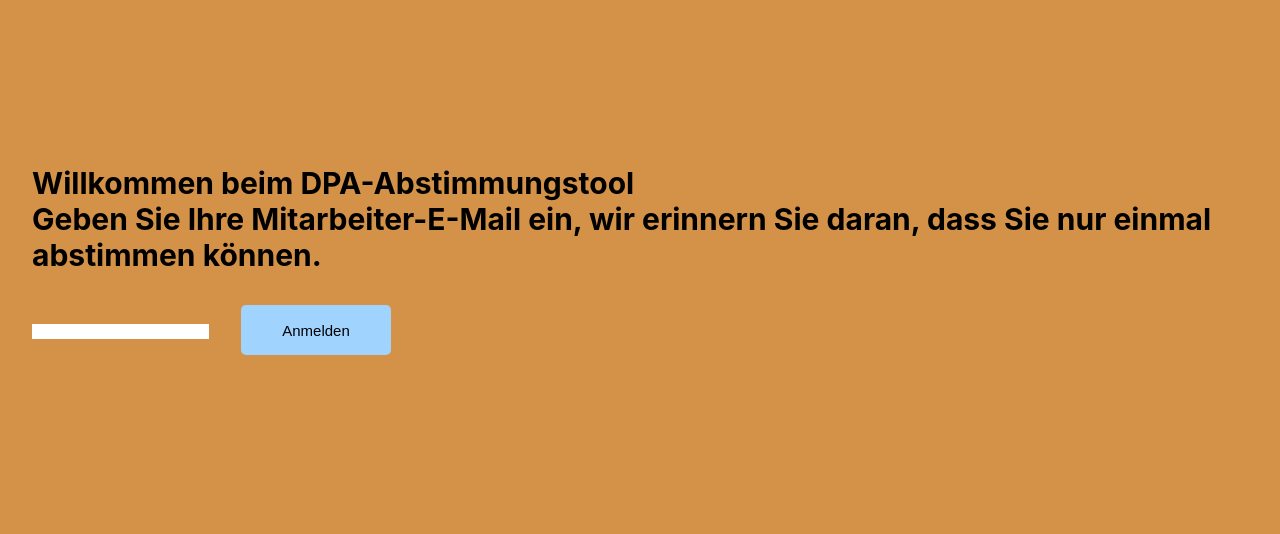
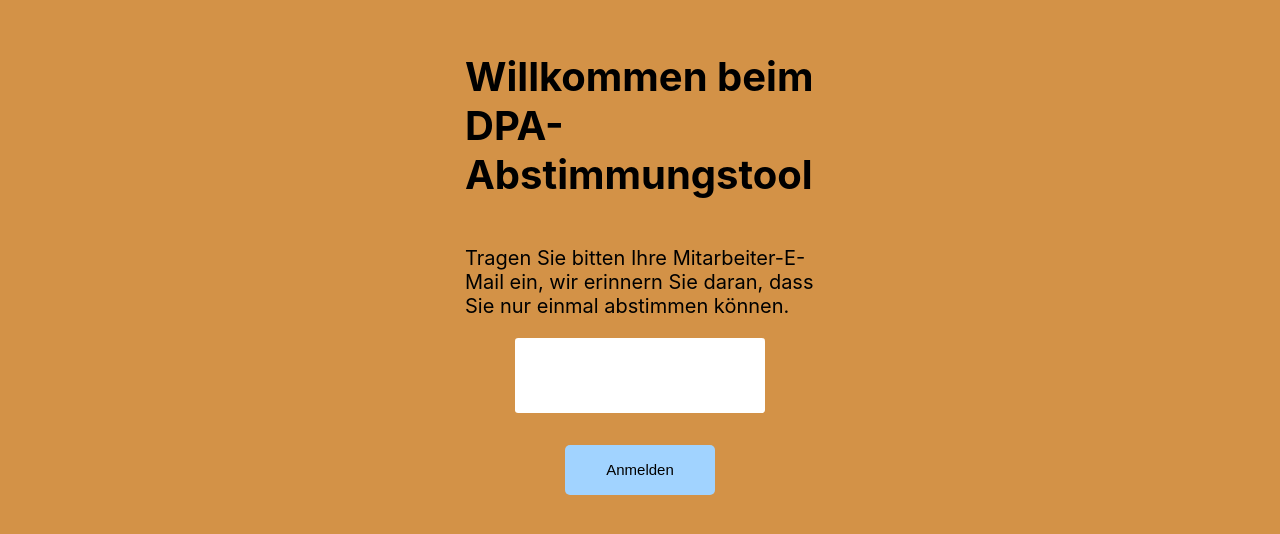
Before and after one commit to dieDeMiguel/dpa-abstimmungstool, a React (Create React App) app: page / in a window 1280 px wide. Shown: the part 124-658 px from the top of the page. Built offline with nearby package versions, Linux system fonts and the light colour scheme.

Commit message:
Imporved Styling in welcome page

```diff
--- a/src/components/Welcome/Welcome.styled.tsx
+++ b/src/components/Welcome/Welcome.styled.tsx
@@ -24,12 +24,40 @@
     border-radius: 5px;
   }
 
-  .modalWrapper {
+  .welcomeWrapper {
     width: 100%;
     height: 100%;
     display: flex;
     justify-content: center;
     align-items: center;
+
+    .welcomeForm {
+      display: flex;
+      justify-content: center;
+      flex-direction: column;
+      align-items: center;
+      width: 350px;
+
+      h2 {
+        text-align: center;
+      }
+
+      input[type="text"] {
+        font-family: "Roboto", sans-serif;
+        color: #333;
+        font-size: 1.2rem;
+        margin: 0 auto;
+        padding: 1.5rem 2rem;
+        border-radius: 0.2rem;
+        background-color: rgb(255, 255, 255);
+        border: none;
+        width: 90%;
+        display: block;
+        border-bottom: 0.3rem solid transparent;
+        transition: all 0.3s;
+        width: 250px;
+      }
+    }
   }
 
   @media only screen and (min-width: ${({ theme }) => theme.tablet}) {
--- a/src/components/Welcome/Welcome.tsx
+++ b/src/components/Welcome/Welcome.tsx
@@ -40,18 +40,19 @@
   };
   return (
     <WelcomeStyled>
-      <div className="modalWrapper">
-        <form onSubmit={handleSubmit}>
-          <h2>Willkommen beim DPA-Abstimmungstool</h2>
-          <h2>
-            Geben Sie Ihre Mitarbeiter-E-Mail ein, wir erinnern Sie daran, dass
-            Sie nur einmal abstimmen können.
-          </h2>
+      <div className="welcomeWrapper">
+        <form onSubmit={handleSubmit} className="welcomeForm">
+          <h1>Willkommen beim DPA-Abstimmungstool</h1>
+          <p>
+            Tragen Sie bitten Ihre Mitarbeiter-E-Mail ein, wir erinnern Sie
+            daran, dass Sie nur einmal abstimmen können.
+          </p>
           <input
             type="text"
-            className="text"
+            className="inputText"
             onChange={(event) => handleChange(event)}
           />
+          {errorMessage && <p>{errorMessage}</p>}
           <button className="btn" type="submit">
             Anmelden
           </button>
```
